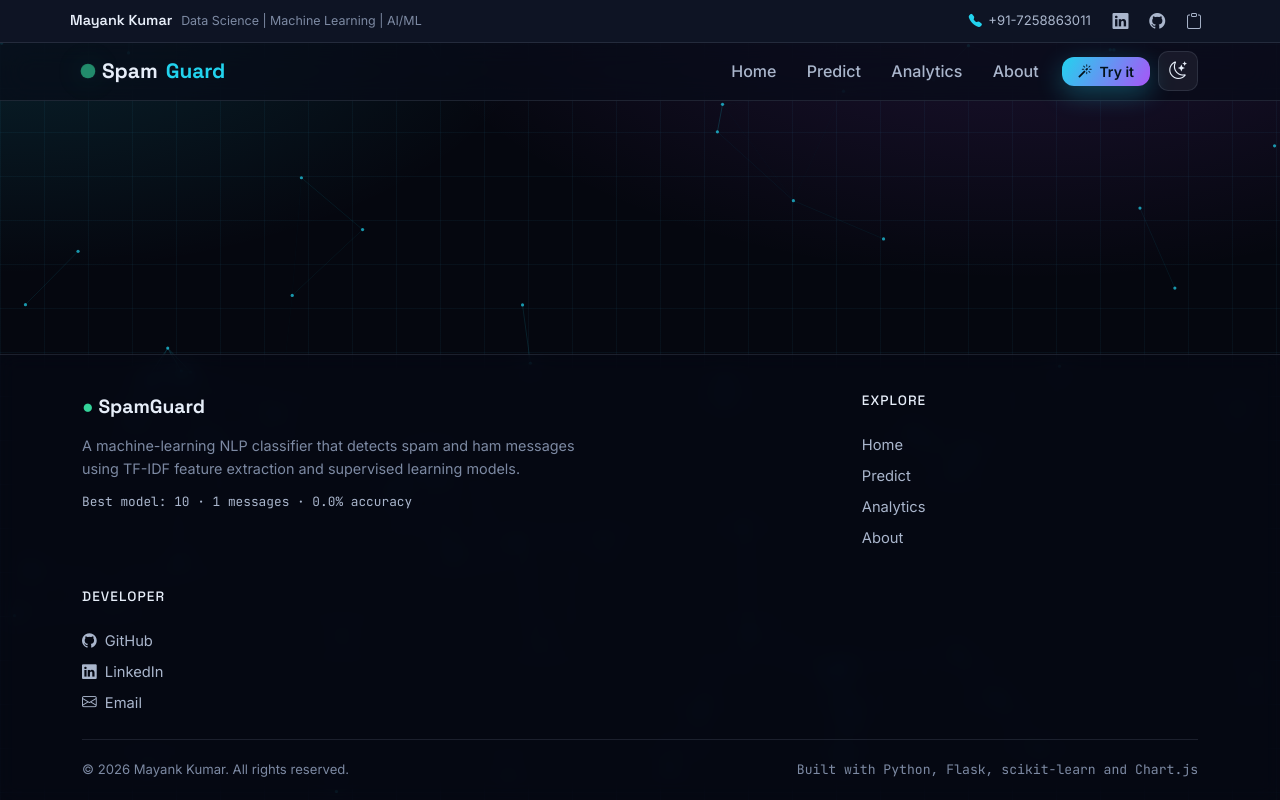
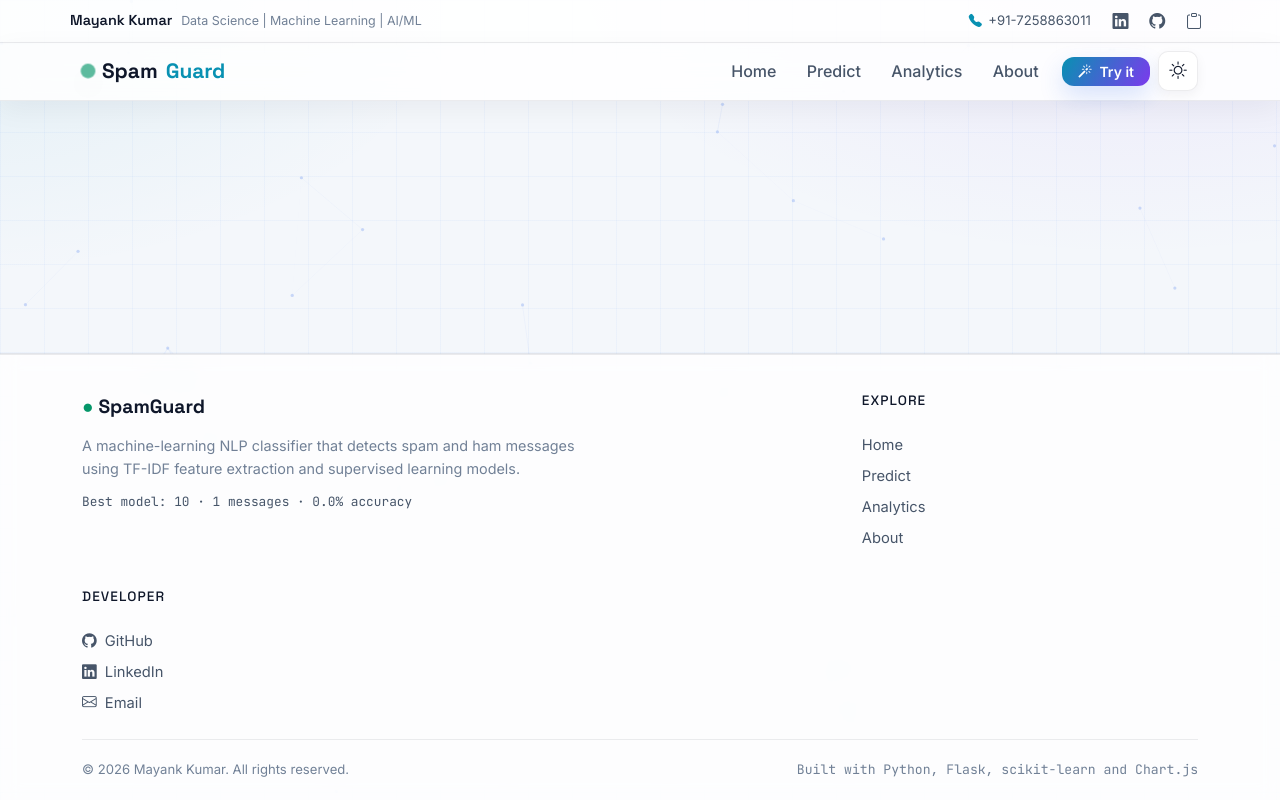
Before and after one commit to mayank-kumar111/spamguard-message-classifier-ml, a Flask app: template templates/base.html in a window 1280 px wide. Run offline with Flask 3, Linux system fonts and the light colour scheme; the template is opened without the code that fills it: most values are stand-ins (such as "Sample title", 1, 10 or a date in 2020); parts of the project's set-up code (start-up, migrations or seed data) failed here and were passed over; some libraries are stand-ins or nearby versions.

Commit message:
ui: make light theme the default

```diff
--- a/templates/base.html
+++ b/templates/base.html
@@ -20,7 +20,7 @@
     <script>
         (function () {
             try {
-                var t = localStorage.getItem('sg-theme') || 'dark';
+                var t = localStorage.getItem('sg-theme') || 'light';
                 document.documentElement.setAttribute('data-theme', t);
             } catch (e) {}
         })();
```
